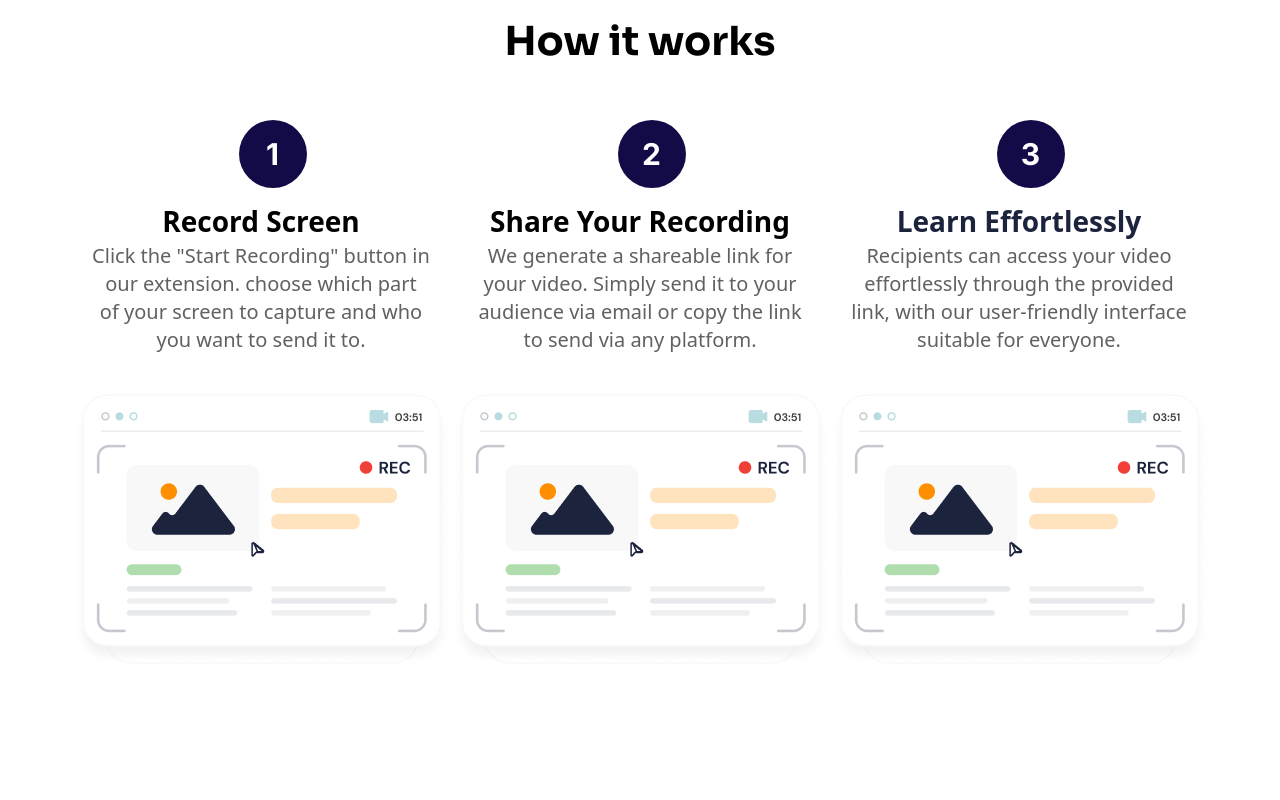
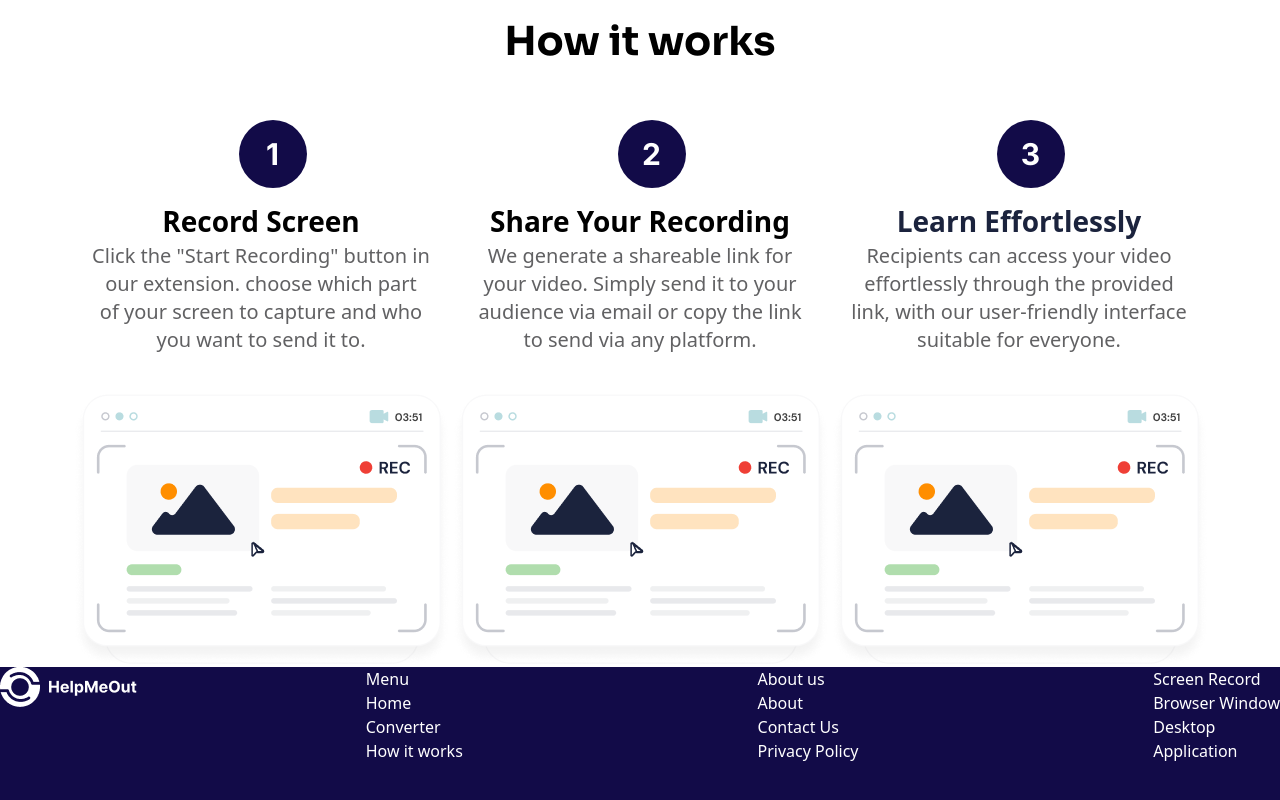
Before and after one commit to austynomilan/chrome_extension, a React (Vite) app in the folder helpmeout/: page / in a window 1280 px wide. Shown: the part 1415-2215 px from the top of the page. Before the commit the page ends 2082 px from the top, so only its background shows below. Built offline with nearby package versions, Linux system fonts and the light colour scheme.

Commit message:
footer: initiated

```diff
--- a/helpmeout/src/Home/Home.jsx
+++ b/helpmeout/src/Home/Home.jsx
@@ -3,6 +3,7 @@ import Nav from '../components/navBar/Nav'
 import Section1 from '../components/homeLanding/section1/section1'
 import Section2 from '../components/homeLanding/section2/section2'
 import Section3 from '../components/homeLanding/section3/section3'
+import Footer from '../components/footer/footer'
 
 export default function Home() {
   return (
@@ -11,6 +12,7 @@ export default function Home() {
         <Section1 />
         <Section2 />
         <Section3 />
+        <Footer />
     </div>
   )
 }
--- /dev/null
+++ b/helpmeout/src/components/footer/footer.jsx
@@ -0,0 +1,39 @@
+import React from 'react'
+import Logo from '/images/lgw.png'
+
+export default function footer() {
+  return (
+    <div class="grid grid-cols-7 justify-between h-347 bg-primary">
+      <div class="col-span-2">
+        <img src={Logo} alt="logo"/>
+      </div>
+      <div class="col-span-5 flex justify-between text-white">
+        <div>
+        <ul>
+            <li>Menu</li>
+            <li>Home</li>
+            <li>Converter</li>
+            <li>How it works</li>
+        </ul>
+      </div>
+      <div>
+        <ul>
+            <li>About us</li>
+            <li>About</li>
+            <li>Contact Us</li>
+            <li>Privacy Policy</li>
+        </ul>
+      </div>
+      <div>
+        <ul>
+            <li>Screen Record</li>
+            <li>Browser Window</li>
+            <li>Desktop</li>
+            <li>Application</li>
+        </ul>
+      </div>
+      </div>
+
+    </div>
+  )
+}
--- a/helpmeout/tailwind.config.js
+++ b/helpmeout/tailwind.config.js
@@ -21,7 +21,8 @@ export default {
         '235': "14.5rem",
         '636': "39.75rem",
         '454': "28.38rem",
-        '68': "4.25rem"
+        '68': "4.25rem",
+        '347': "21.688rem"
       },
       fontSize: {
         '28l': "1.75rem",
```
Also changed, not shown: helpmeout/public/images/lgw.png (added).
